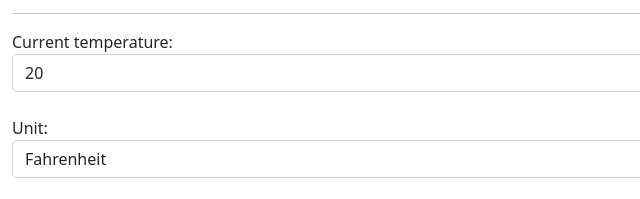
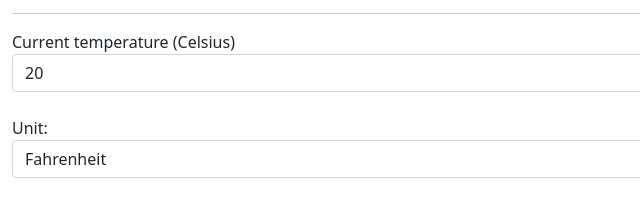
Before and after one commit to kimminoto/ex4b, a plain HTML site: page index.html in a window 1280 px wide. Shown: the part 250-449 px from the top of the page, 0-640 px from the left. Drawn offline with nearby package versions, Linux system fonts and the light colour scheme.

Commit message:
Update index.html

```diff
--- a/index.html
+++ b/index.html
@@ -15,7 +15,7 @@
 		<hr/>
 		<form role="form" method="GET">
 		  <div class="form-group">
-			<label for="tem">Current temperature:</label>
+			<label for="tem">Current temperature (Celsius)</label>
 			<input type="text" class="form-control" name="temp" id="temp" value="20">
 		  </div><br>
 		  <div class="form-group">
```
